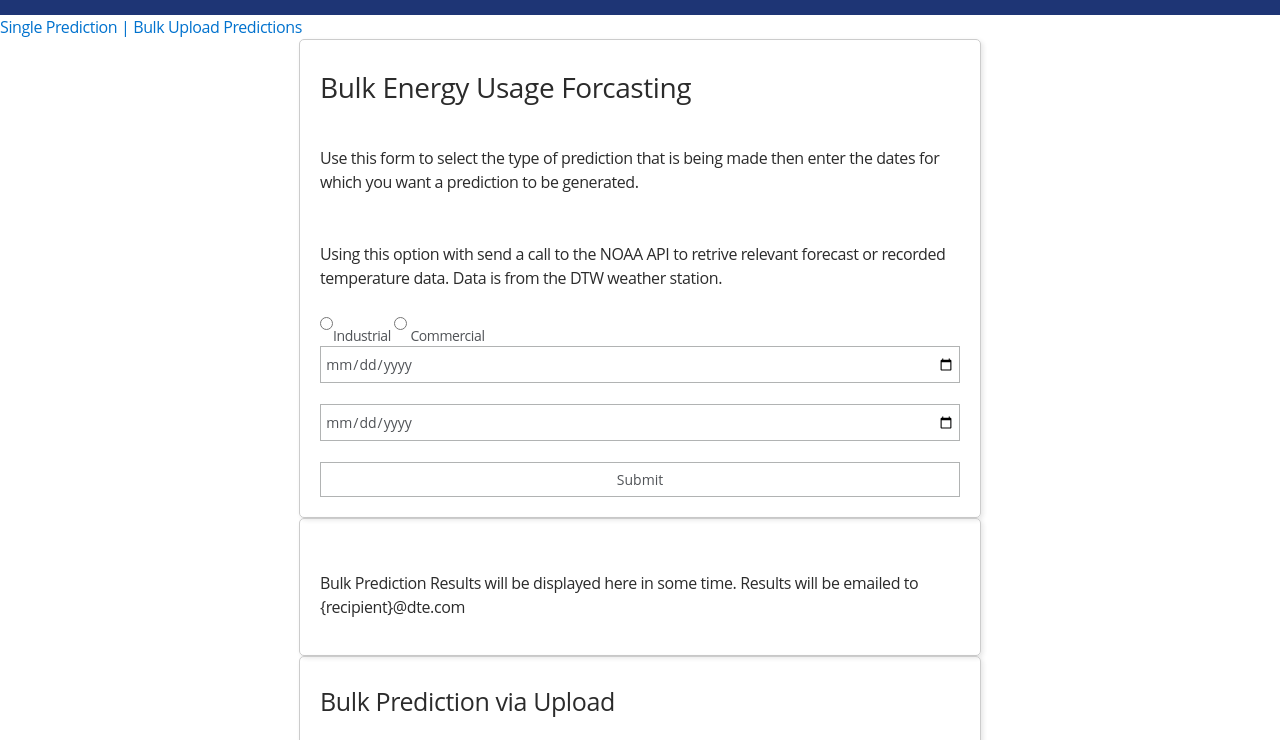
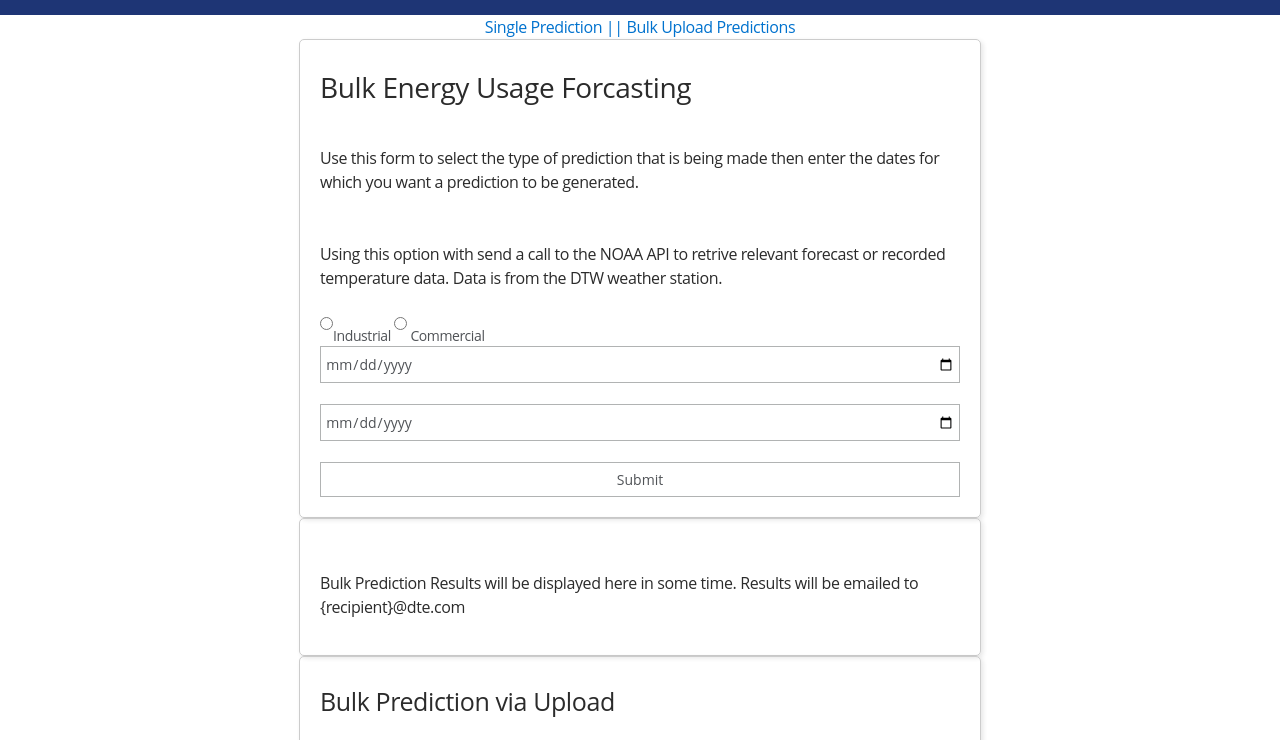
Before and after one commit to benproe291/dteCPINdocker, a website: page client/bulk.html in a window 1280 px wide. Shown: the part 80-820 px from the top of the page. Drawn offline with Linux system fonts and the light colour scheme; a script that the page names is missing; files whose address does not match are found by name.

Commit message:
Fix navbar layout and update cache control

```diff
--- a/client/bulk.html
+++ b/client/bulk.html
@@ -70,9 +70,9 @@
       </svg>
     </div>
   </div>
-  <div class="navbar">
-    <a href="/index.html">Single Prediction</a>
-    <a href="/bulk.html">| Bulk Upload Predictions</a>
+  <div class="navbar" style="display: flex; justify-content: center;">
+    <a href="/index.html">Single Prediction  |</a>
+    <a href="/bulk.html">  | Bulk Upload Predictions</a>
   </div>
 
 
```
Also changed, not shown: client/index.html (+1 -1 lines), client/python/results.html (+5 -1 lines), client/python/temp/energyTemp.png, 1 other file.
